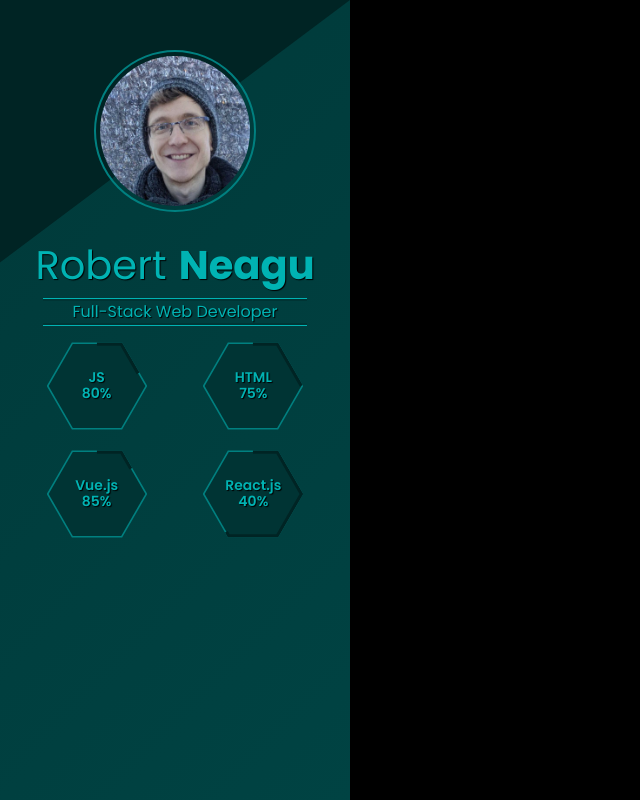
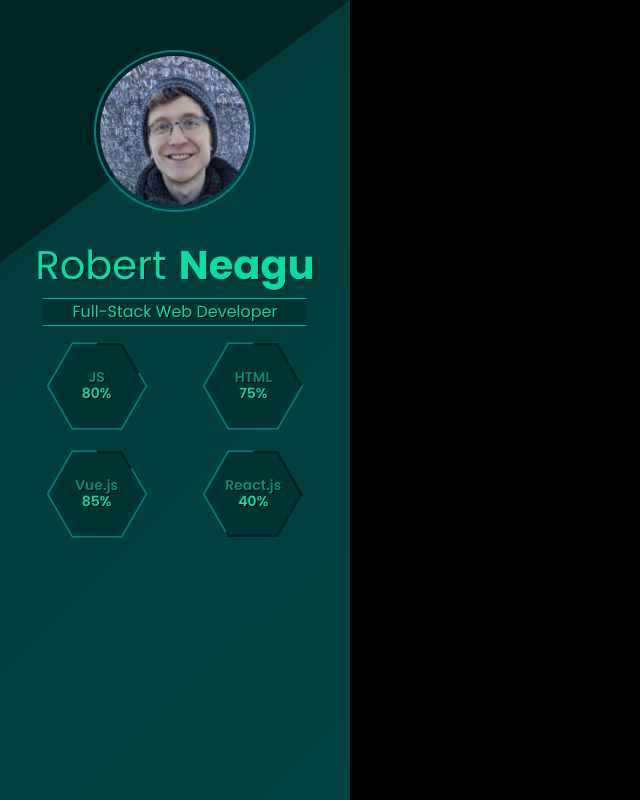
Before and after one commit to rdneagu/my-cv-source, a Vue app: page / in a window 1280 px wide. Shown: the whole page, without its empty margins (0-640 px from the left). Built offline with nearby package versions, Linux system fonts and the light colour scheme.

Commit message:
Some color changes

```diff
--- a/src/App.vue
+++ b/src/App.vue
@@ -19,7 +19,7 @@ html, body, #app {
   -webkit-font-smoothing: antialiased;
   -moz-osx-font-smoothing: grayscale;
   text-align: center;
-  color: lighten(teal, 10%);
+  color: $teal;
   text-shadow: 1px 1px 1px black;
 
   > * { flex: 1; }
--- a/src/components/SkillHex.component.vue
+++ b/src/components/SkillHex.component.vue
@@ -59,6 +59,9 @@ export default {
     justify-content: center;
     font-size: 14px;
     font-weight: 600;
+    .skill-name {
+      color: darken($teal, 15%);
+    }
   }
 }
 </style>
--- a/src/views/Home.vue
+++ b/src/views/Home.vue
@@ -100,6 +100,7 @@ export default {
       margin: 10px 0;
       padding: 5px 30px;
       font-size: 1em;
+      background-color: darken(teal, 15%);
       &:before, &:after {
         content: "";
         position: absolute;
```
